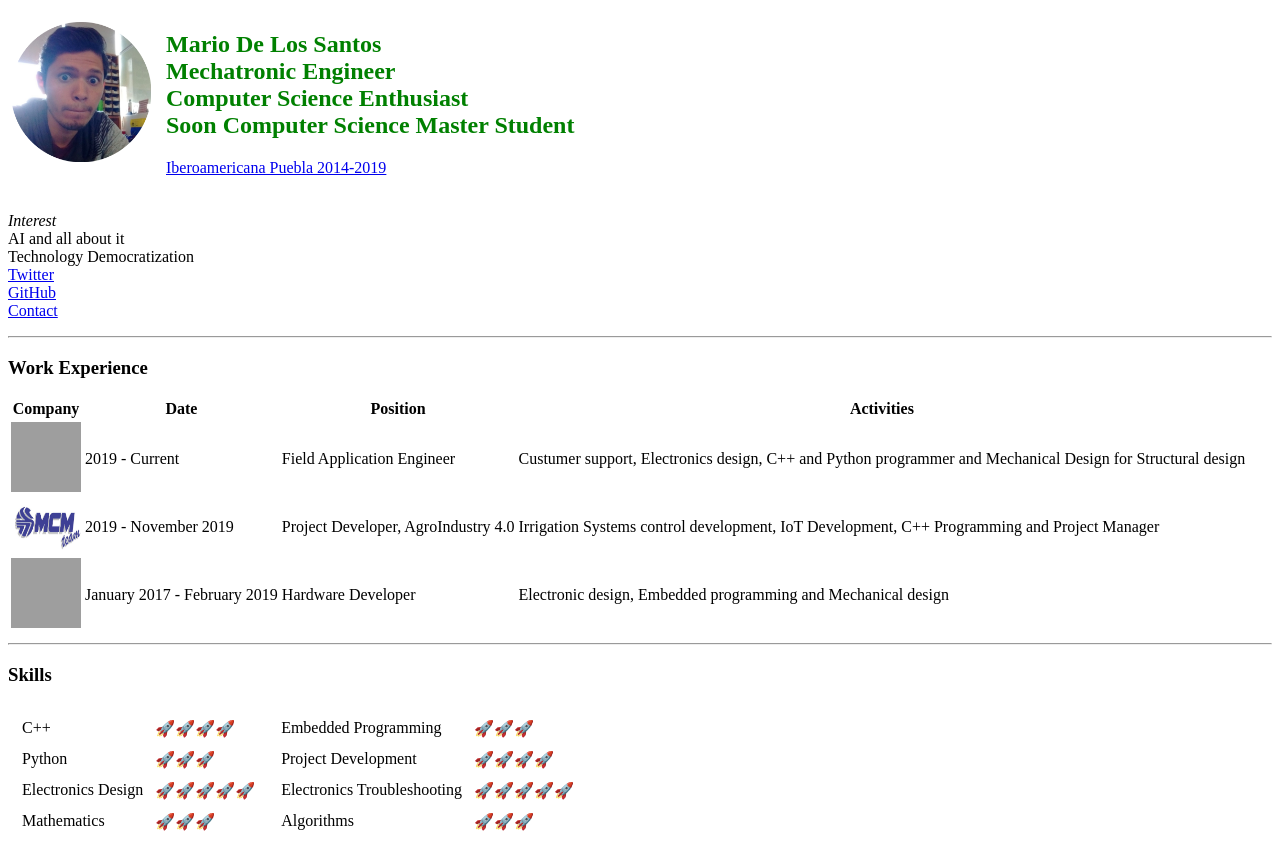
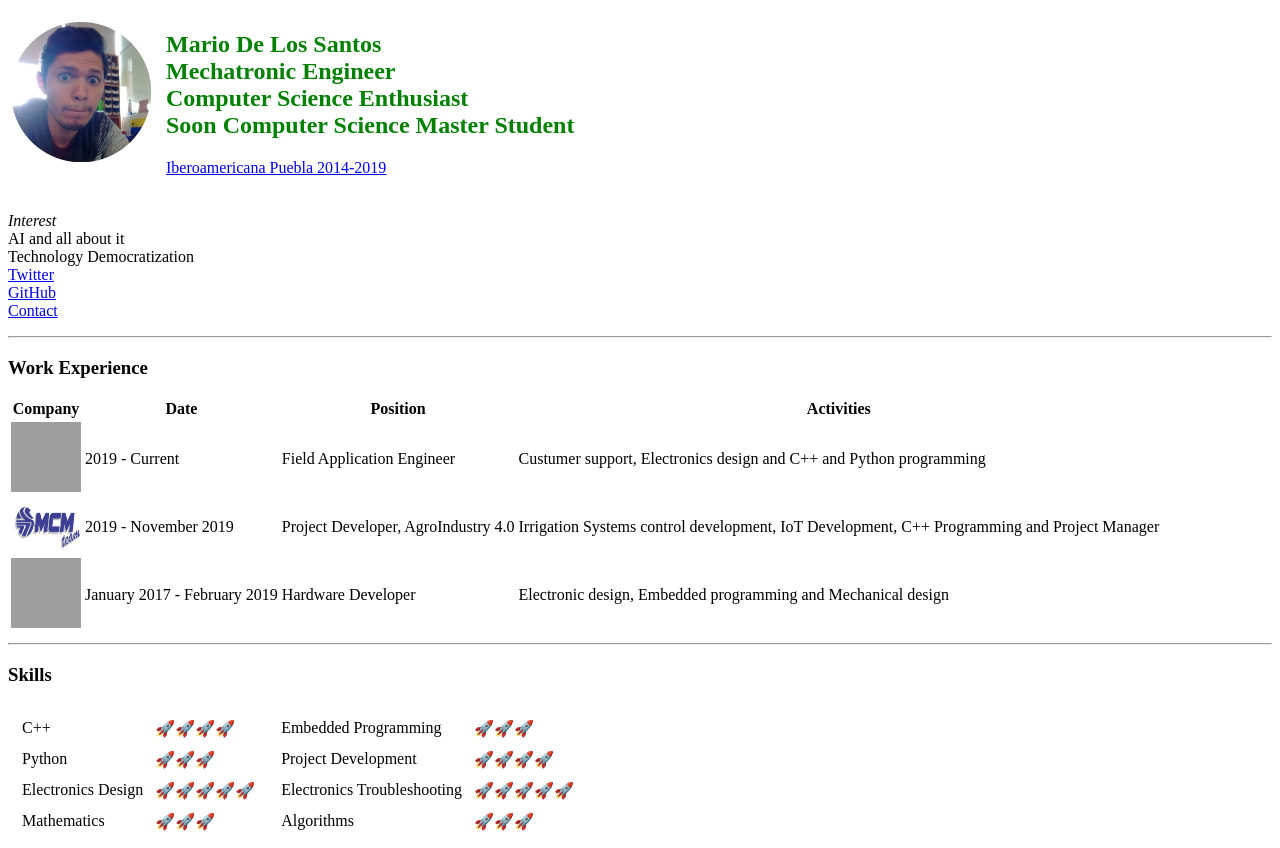
Before and after one commit to MarSH-Up/CV, a plain HTML site: page index.html in a window 1280 px wide. Shown: the top 848 px of the page. Drawn offline with Linux system fonts and the light colour scheme; grey boxes are pictures that could not be loaded.

Commit message:
Update index.html

```diff
--- a/index.html
+++ b/index.html
@@ -58,9 +58,8 @@
         <td>Field Application Engineer</td>
         <td>
           Custumer support,
-          Electronics design,
-          C++ and Python programmer and
-          Mechanical Design for Structural design
+          Electronics design and
+          C++ and Python programming
         </td>
       </tr>
       <tr>
```
